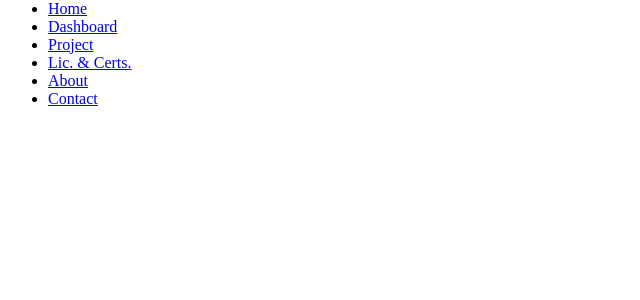
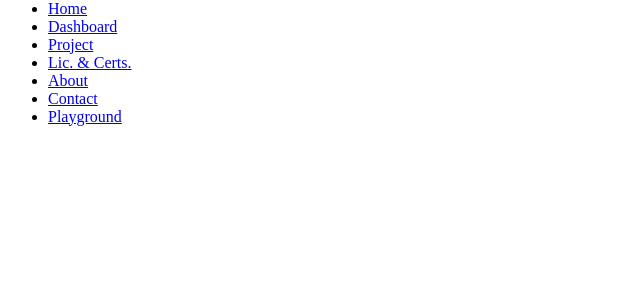
Before and after one commit to ridwaanhall/my-portfolio, a Django app: template templates/menu.html in a window 1280 px wide. Shown: the part 203-503 px from the top of the page, without its empty margins (0-640 px from the left). Run offline with Django 3.2, Linux system fonts and the light colour scheme; the template is opened without the code that fills it, so the values that code supplies are empty.

Commit message:
adds playground python

```diff
--- a/templates/menu.html
+++ b/templates/menu.html
@@ -53,5 +53,11 @@
                 <div data-i18n="Contact">Contact</div>
             </a>
         </li>
+        <li class="menu-item">
+            <a href="#" class="menu-link">
+                <i class="menu-icon tf-icons ti ti-brand-python"></i>
+                <div data-i18n="Playground">Playground</div>
+            </a>
+        </li>
     </ul>
 </aside>
```
